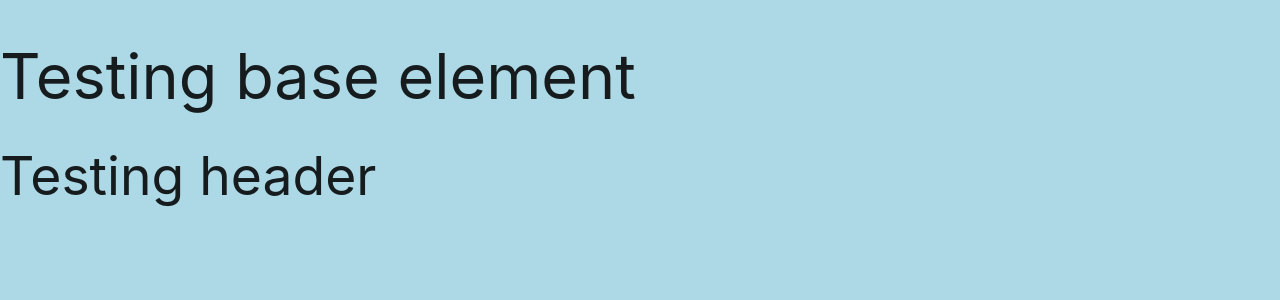
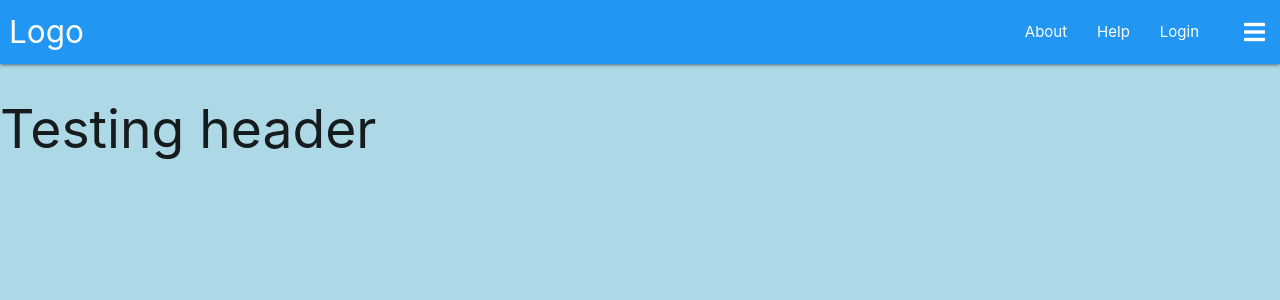
Before and after one commit to Code-Institute-Submissions/milestone_3_project, a Flask app: page / in a window 1280 px wide. Shown: the top 300 px of the page. Run offline with Flask 2, Linux system fonts and the light colour scheme; data that the repository does not hold is empty; some libraries are stand-ins or nearby versions.

Commit message:
Initial Styles for navbar added

```diff
--- a/static/css/styles.css
+++ b/static/css/styles.css
@@ -1,3 +1,7 @@
 body {
     background-color: lightblue;
 }
+
+.left-align {
+    padding-left: 9px;
+}
--- a/templates/base.html
+++ b/templates/base.html
@@ -11,13 +11,38 @@
     <title>Communication Tracker</title>
 </head>
 <body>
-    <h1> Testing base element</h1>
+    <header>
+    <!-- Dropdown Structure -->
+        <ul id="dropdown1" class="dropdown-content">
+            <li><a href="students.html">one</a></li>
+            <li><a href="#!">two</a></li>
+            <li class="divider"></li>
+            <li><a href="#!">three</a></li>
+        </ul>
+
+        <nav>
+            <div class="nav-wrapper left-align blue">
+                <a href="" class="brand-logo">Logo</a>
+                    <ul class="right hide-on-med-and-down">
+                        <li><a href="">About</a></li>
+                        <li><a href="">Help</a></li>
+                        <li><a href="">Login</a></li>
+      <!-- Dropdown Trigger -->
+                        <li><a class="dropdown-trigger" href="" data-target="dropdown1"><i class="fas fa-bars right"></i></a></li>
+                    </ul>
+            </div>
+        </nav>
+    </header>
+
+<main>
     {% block content %}
     {% endblock %}
-</body>
+</main>
+
 <script src="http://code.jquery.com/jquery-3.5.1.min.js" integrity="sha256-9/aliU8dGd2tb6OSsuzixeV4y/faTqgFtohetphbbj0=" crossorigin="anonymous"></script>
 <script src="https://cdnjs.cloudflare.com/ajax/libs/materialize/1.0.0/js/materialize.min.js"></script>
 <script src="{{ url_for('static', filename='js/script.js') }}"></script>
 {% block scripts %}
 {% endblock %}
+</body>
 </html>
```
